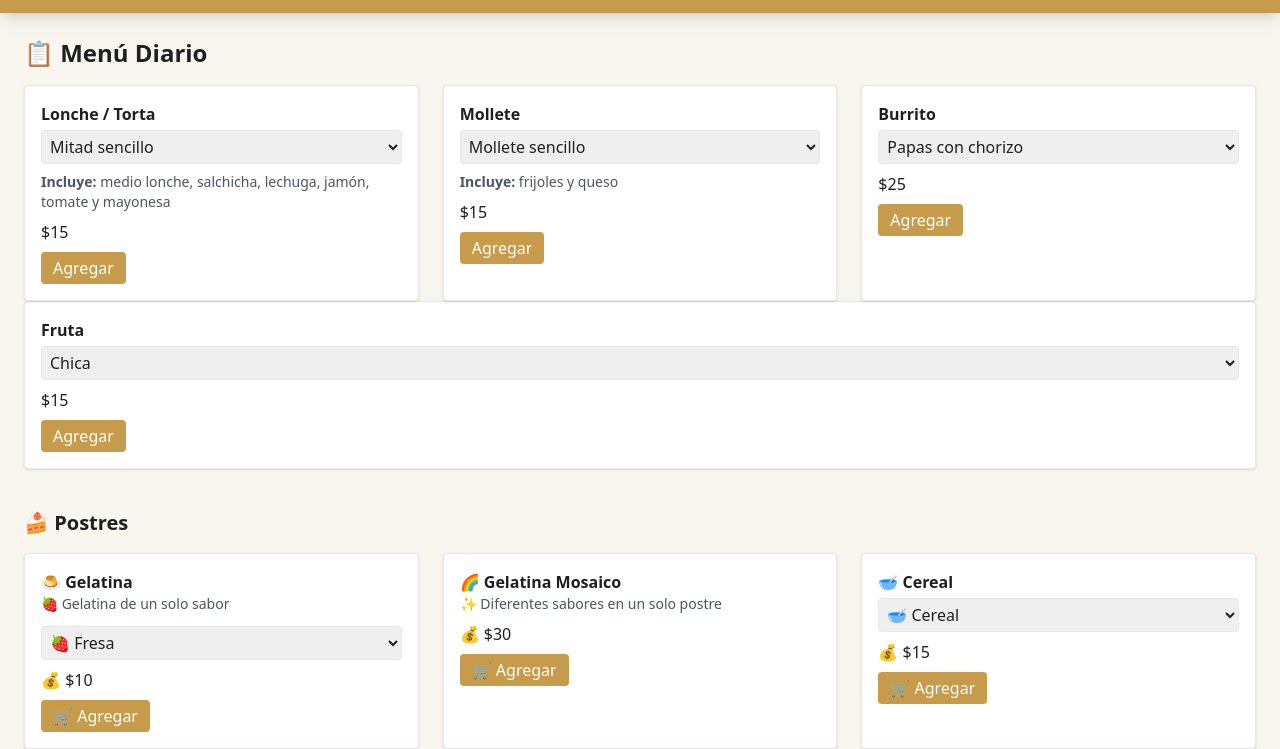
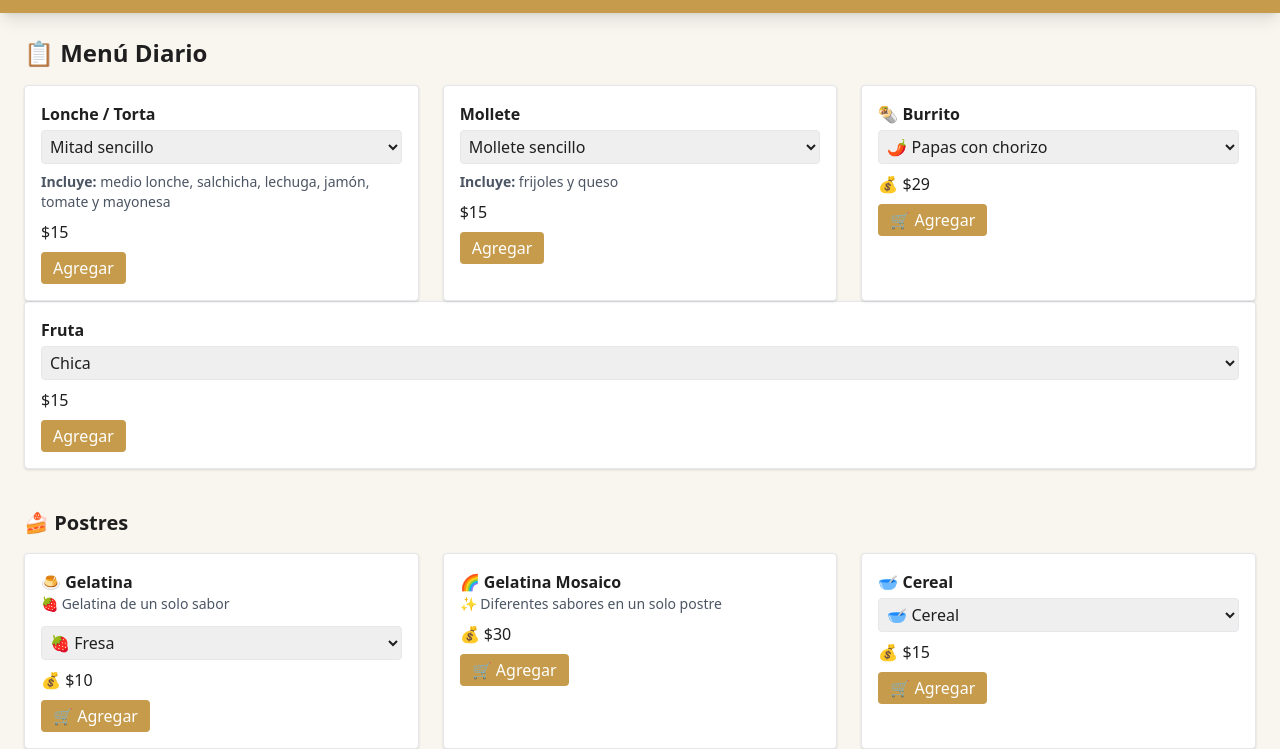
Before and after one commit to QueentanaReal/Queentana-s_Tiendita-Escolar, a plain HTML site: page index.html in a window 1280 px wide. Shown: the part 51-800 px from the top of the page. Drawn offline with nearby package versions, Linux system fonts and the light colour scheme.

Commit message:
Enhance burrito display with emojis and price
Updated burrito section with emojis and price change.

```diff
--- a/index.html
+++ b/index.html
@@ -85,20 +85,20 @@
   </button>
 </div>
 
+    <!-- BURRITO -->
 <div class="border p-4 bg-white rounded shadow">
-      <h4 class="font-semibold">Burrito</h4>
+  <h4 class="font-semibold">🌯 Burrito</h4>
 
   <select id="burritoOption" class="border rounded p-1 w-full mt-1">
-        <option value="29">Papas con chorizo</option>
-        <option value="28">Deshebrada</option>
-        <option value="26">Frijoles con queso</option>
+    <option value="29">🌶️ Papas con chorizo</option>
+    <option value="28">🥩 Deshebrada</option>
   </select>
 
-      <p class="mt-2">$<span id="burritoPrice">25</span></p>
+  <p class="mt-2">💰 $<span id="burritoPrice">29</span></p>
 
   <button id="addBurrito"
     class="bg-[#C69B4B] text-white px-3 py-1 rounded mt-2">
-        Agregar
+    🛒 Agregar
   </button>
 </div>
 
```
Lines whose indentation alone changed are shown as unchanged.
